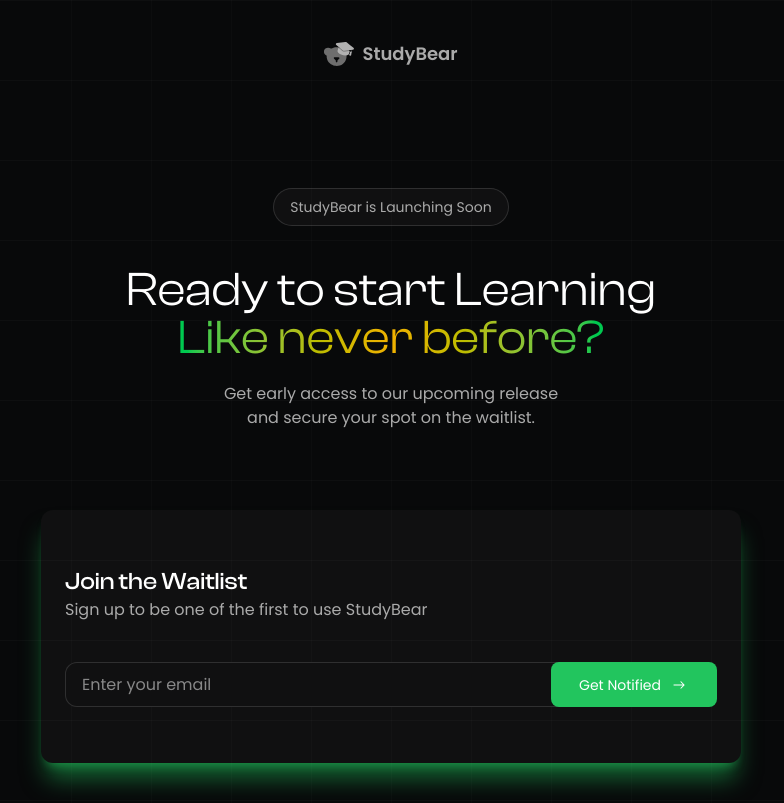
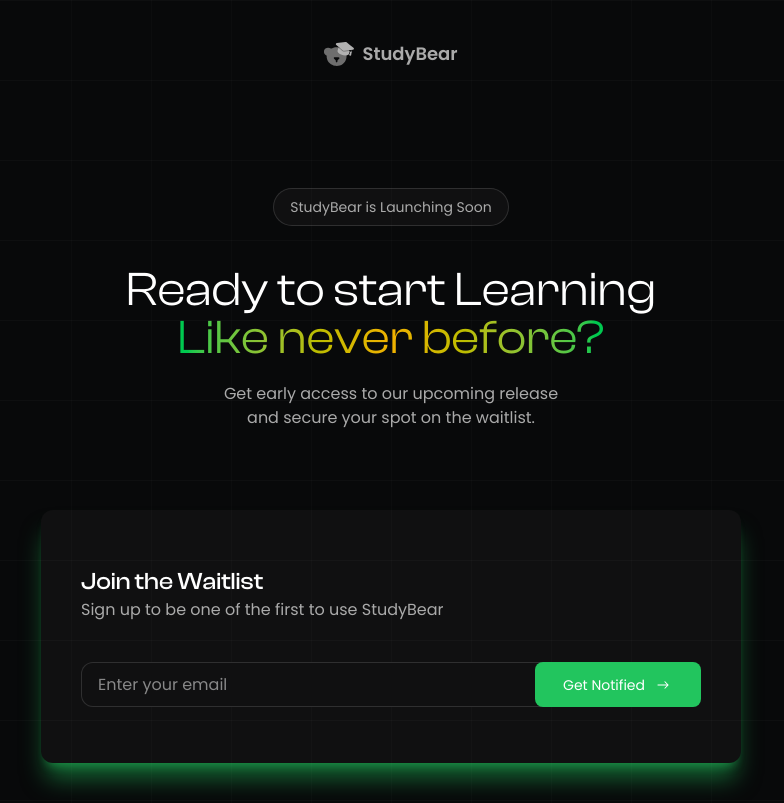
Before and after one commit to Codebee50/luciddocs-frontend, a Next.js app: page /waitlist in a window 1280 px wide. Shown: the whole page, without its empty margins (249-1033 px from the left). Built offline with nearby package versions, Linux system fonts and the light colour scheme; no server answers.

Commit message:
waitlit page

```diff
--- a/app/waitlist/page.tsx
+++ b/app/waitlist/page.tsx
@@ -83,7 +83,7 @@
         </div>
       </div>
 
-      <div className="w-full max-w-[700px] mx-auto mt-20  shadow-xl shadow-senary/50 bg-grey01 rounded-xl px-6 py-14">
+      <div className="w-full max-w-[700px] mx-auto mt-20  shadow-xl shadow-senary/50 bg-grey01 rounded-xl px-6 sm:px-10 py-10 sm:py-14">
         {isSubmitted ? (
           <div className="flex flex-col items-center justify-center gap-2 my-5">
             <p className="text-white sm:text-2xl text-xl font-clash">
```
